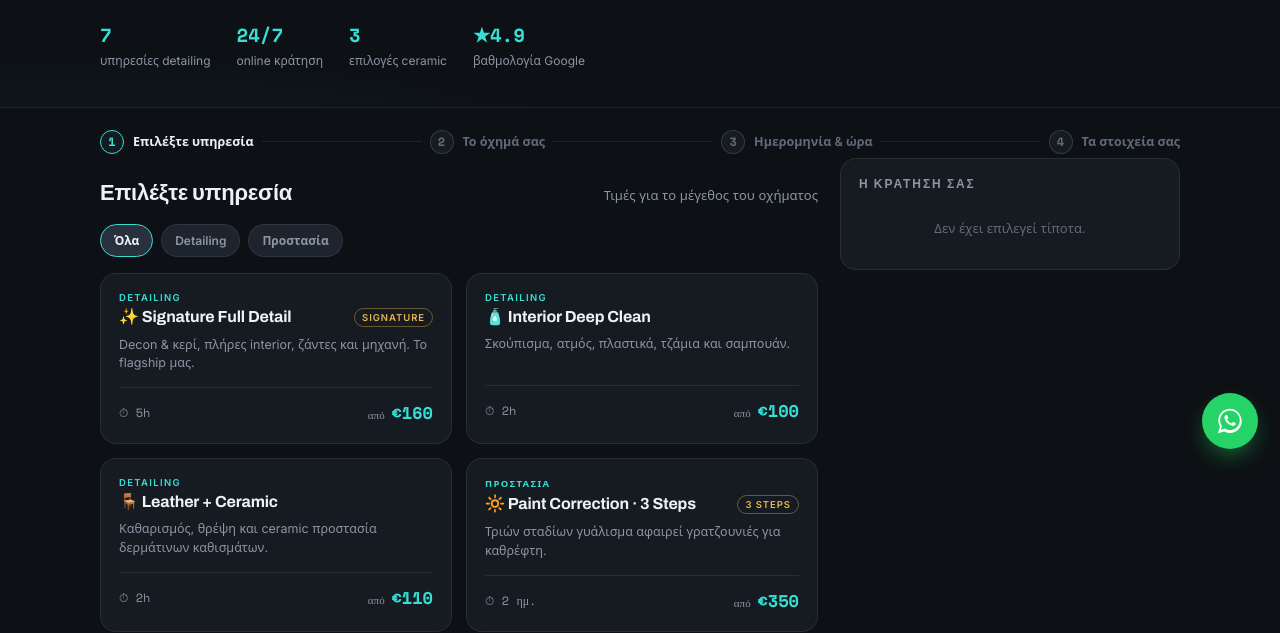
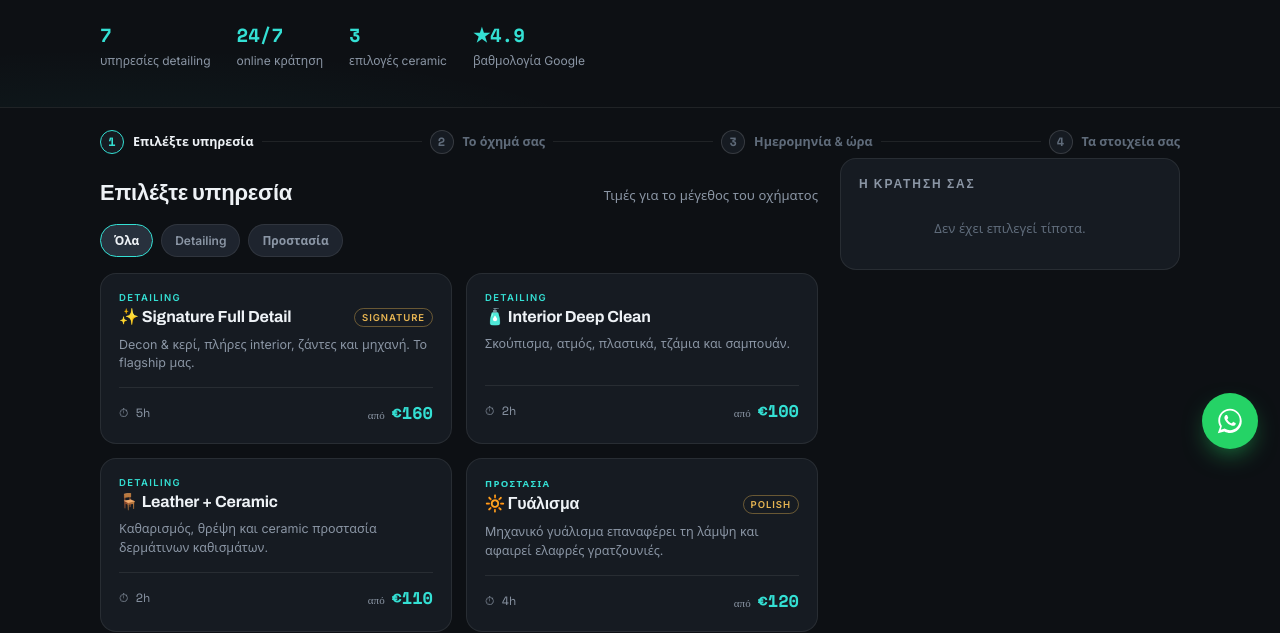
Before and after one commit to DeluxeCarWash/deluxecarwash.github.io, a website: page index.html in a window 1280 px wide. Shown: the part 327-960 px from the top of the page. Drawn offline with nearby package versions, Linux system fonts and the light colour scheme; no server answers.

Commit message:
Update index.html

```diff
--- a/index.html
+++ b/index.html
@@ -673,10 +673,10 @@ const SERVICES=[
    en:["Leather Treatment + Ceramic","Deep-clean, condition and a ceramic seal on leather seats. Restores softness & protects."],
    ru:["Уход за кожей + керамика","Чистка, кондиционирование и керамическая защита кожаных сидений."],
    el:["Leather + Ceramic","Καθαρισμός, θρέψη και ceramic προστασία δερμάτινων καθισμάτων."]},
- {id:"paint3",cat:"PROTECT",icon:"🔆",tag:"3 STEPS",unit:"day",days:2,price:[350,450,550],depositFix:150,remind:365,addons:true,
-   en:["Paint Correction · 3 Steps","Three-stage machine polishing removes swirls and scratches to a mirror finish."],
-   ru:["Полировка кузова · 3 шага","Трёхэтапная машинная полировка убирает голограммы и царапины до зеркала."],
-   el:["Paint Correction · 3 Steps","Τριών σταδίων γυάλισμα αφαιρεί γρατζουνιές για καθρέφτη."]},
+ {id:"polish",cat:"PROTECT",icon:"🔆",tag:"POLISH",unit:"min",mins:240,price:[120,160,200],depositFix:50,remind:180,addons:true,
+   en:["Paint Polishing","Machine polishing restores gloss and removes light swirls and scratches."],
+   ru:["Полировка кузова","Машинная полировка возвращает блеск и убирает лёгкие царапины."],
+   el:["Γυάλισμα","Мηχανικό γυάλισμα επαναφέρει τη λάμψη και αφαιρεί ελαφρές γρατζουνιές."]},
  {id:"ceramic1",cat:"PROTECT",icon:"🛡️",tag:"1 YEAR",unit:"day",days:2,price:[400,500,600],depositFix:150,remind:330,fromPrice:true,addons:true,
    en:["Ceramic Coating · 1 Year","Single-stage prep + coating. 1-year gloss and hydrophobic protection. ~2 days."],
    ru:["Керамика · 1 год","Подготовка в 1 слой + покрытие. Год блеска и гидрофоба. ~2 дня."],
```
